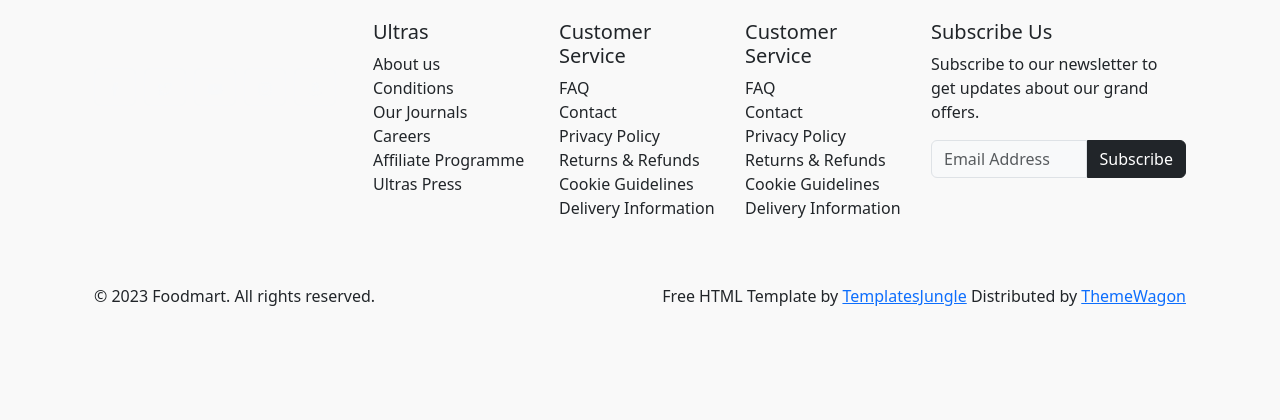
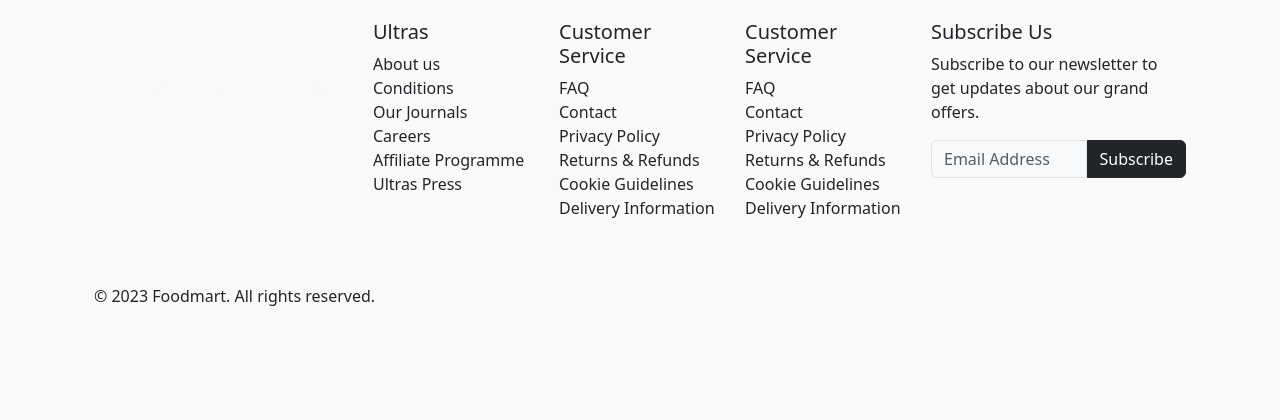
Before and after one commit to Asilbek11-git/online-magazin, a Django app: page /?kategoriya=fruits in a window 1280 px wide. Shown: the part 5544-5964 px from the top of the page. Run offline with Django 5.2, Linux system fonts and the light colour scheme; data comes from the database, SQL or seed files in the repository; both versions use the stored data as it was after the commit.

Commit message:
birinchi komment

```diff
--- a/shop/templates/shop/mahsulot_list.html
+++ b/shop/templates/shop/mahsulot_list.html
@@ -382,7 +382,7 @@
         {% if kategory.rasm %}
           <img src="{{ kategory.rasm.url }}" alt="{{ kategory.nom }}" class="img-fluid" style="max-width: 50px; max-height: 50px; object-fit: contain;">
         {% else %}
-          <span style="font-size: 2.5rem;">🍎</span>
+          <span style="font-size: 2.5rem;"></span>
         {% endif %}
       </div>
 
@@ -972,11 +972,7 @@
           <div class="col-md-6 copyright">
             <p>© 2023 Foodmart. All rights reserved.</p>
           </div>
-          <div class="col-md-6 credit-link text-start text-md-end">
-            <p>Free HTML Template by <a href="https://templatesjungle.com/">TemplatesJungle</a> Distributed by <a href="https://themewagon">ThemeWagon</a></p>
 
-
-          </div>
         </div>
       </div>
     </div>
```
Also changed, not shown: db.sqlite3, shop/views.py (line endings or trailing spaces).
